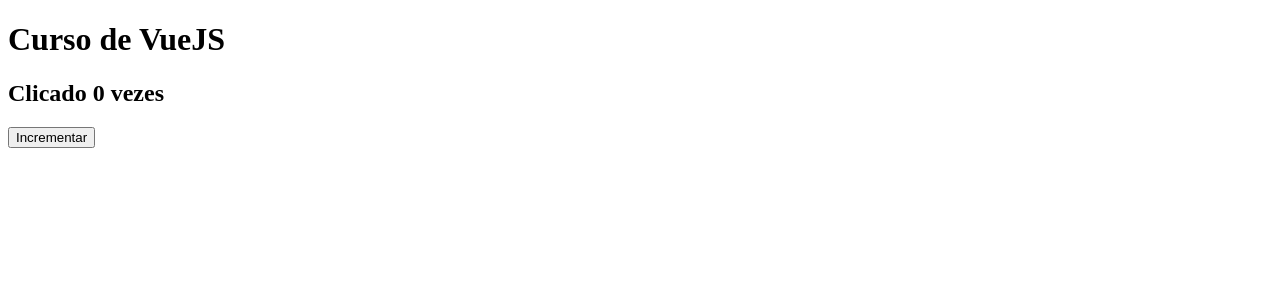
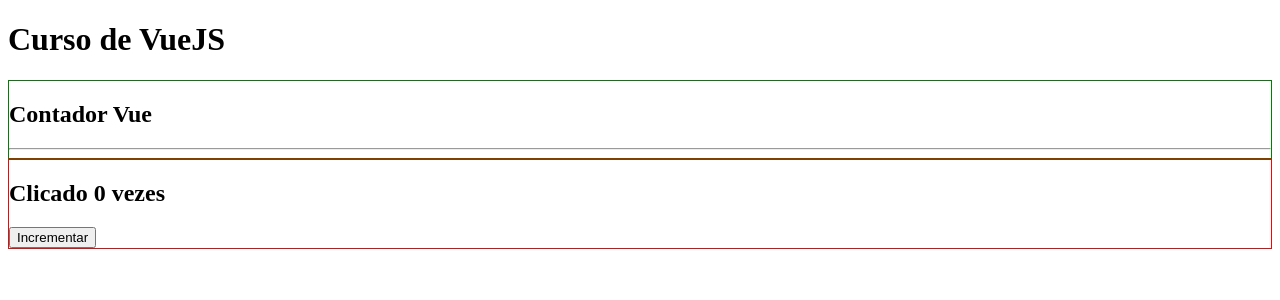
Before and after one commit to joaoluizmagalhaes/Curso-VueJS, a Vue app in the folder vue-components-intro/: page / in a window 1280 px wide. Shown: the top 300 px of the page. Built offline with nearby package versions, Linux system fonts and the light colour scheme.

Commit message:
Seção 6 - Aula 96.

```diff
--- a/vue-components-intro/src/App.vue
+++ b/vue-components-intro/src/App.vue
@@ -1,19 +1,22 @@
 <template>
     <div>
         <AppHeader />
-        <AppContador />
+        <ContadorInfo />
+        <Contador />
     </div>
 </template>
 
 <script>
 
 import AppHeader from './components/shared/AppHeader.vue'
-import AppContador from './components/contador/Contador.vue'
+import Contador from './components/contador/Contador.vue'
+import ContadorInfo from './components/contador/ContadorInfo.vue'
 
 export default {
     components: {
-        AppContador,
-        AppHeader
+        AppHeader,
+        Contador,
+        ContadorInfo
     }
 }
 </script>
--- a/vue-components-intro/src/components/contador/Contador.vue
+++ b/vue-components-intro/src/components/contador/Contador.vue
@@ -1,5 +1,5 @@
 <template>
-    <div>
+    <div :class="$style.contador">
         <h2>Clicado {{ contador }} vezes</h2>
         <button @click="incrementar">Incrementar</button>
     </div>
@@ -16,6 +16,15 @@
             incrementar() {
                 this.contador++
             }
+        },
+        created() {
+            console.log('Css modules: ', this.$style)
         }
     }
 </script>
+
+<style module>
+    .contador {
+        border: solid 1px red;
+    }
+</style>
--- /dev/null
+++ b/vue-components-intro/src/components/contador/ContadorInfo.vue
@@ -0,0 +1,27 @@
+<template>
+    <div>
+        <h2>Contador Vue</h2>
+        <hr>
+    </div>
+</template>
+
+<script>
+export default {
+    data() {
+        return {
+            contador: 0
+        }
+    },
+    methods: {
+        incrementar() {
+            this.contador++
+        }
+    }
+}
+</script>
+
+<style scoped>
+    div {
+        border: solid 1px green;
+    }
+</style>
```
